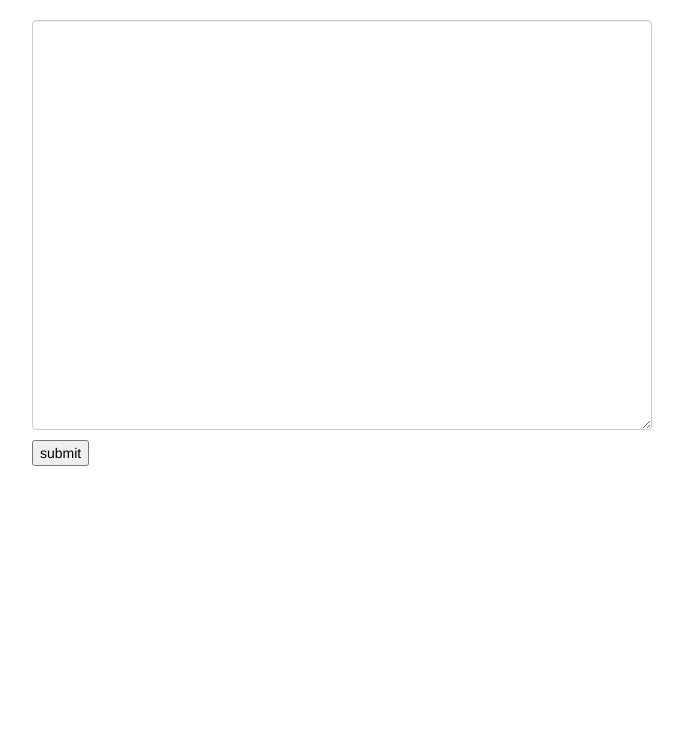
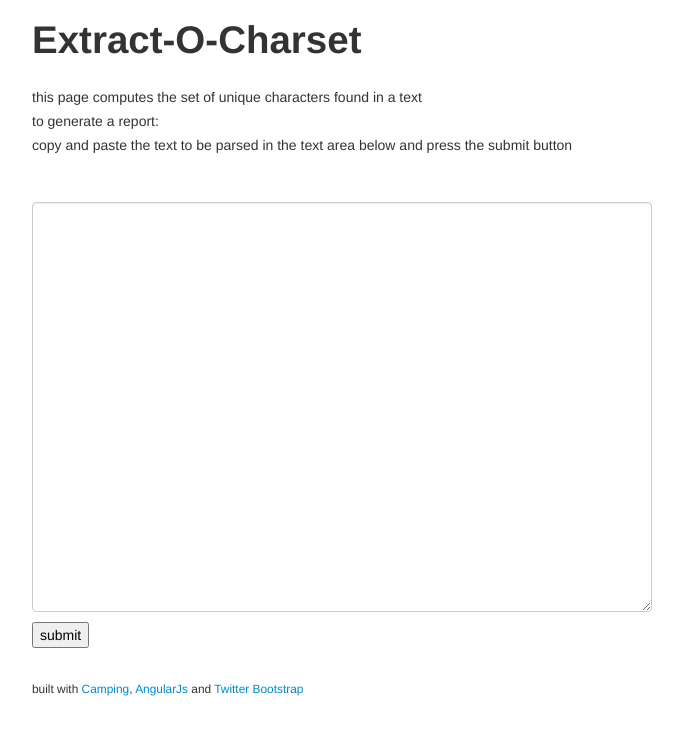
Before and after one commit to david-demainlalune/Extract-O-Charset, a plain HTML site: page public/index.html in a window 1280 px wide. Shown: the whole page, without its empty margins (8-691 px from the left). Drawn offline with Linux system fonts and the light colour scheme.

Commit message:
add text description in index.html

```diff
--- a/public/css/style.css
+++ b/public/css/style.css
@@ -1,6 +1,15 @@
+
 body{
   margin-left: 40px;
   margin-top: 20px;
+}
+
+h1{
+	margin-bottom: 30px;
+}
+
+textarea{
+	margin-top: 40px;
 }
 
 p{
@@ -14,3 +23,7 @@ p{
   width: 300px;
   padding: 2px;
 }
+
+#footer{
+	padding-top: 20px;
+}
--- a/public/index.html
+++ b/public/index.html
@@ -18,6 +18,10 @@
 <body>
 	<div ng-controller="ExtractController">
     <div id="notifications"></div>
+    <h1>Extract-O-Charset</h1>
+    <p>this page computes the set of unique characters found in a text</p>
+    <p>to generate a report:</p>
+    <p>copy and paste the text to be parsed in the text area below and press the submit button</p>
     <textarea spellcheck="false" class="span8" rows="20" ng-model="textAreaContent"></textarea>
     <div><button ng-click="extractCharSet()">submit</button></div>
     <div id="report">
@@ -33,6 +37,10 @@
       <strong ng-show="report.glyph_count">total unique characters (except whitespace and newlines):</strong>
       <p>{{report.glyph_count}}</p>
     </div>
+    <div id="footer">
+
+      <small>built with <a href="http://camping.io/" target="_blank">Camping</a>, <a href="http://angularjs.org/" target="_blank">AngularJs</a> and <a href="http://twitter.github.io/bootstrap/" target="_blank">Twitter Bootstrap</a></small>
+    </div>
   </div>
 </body>
 
```
